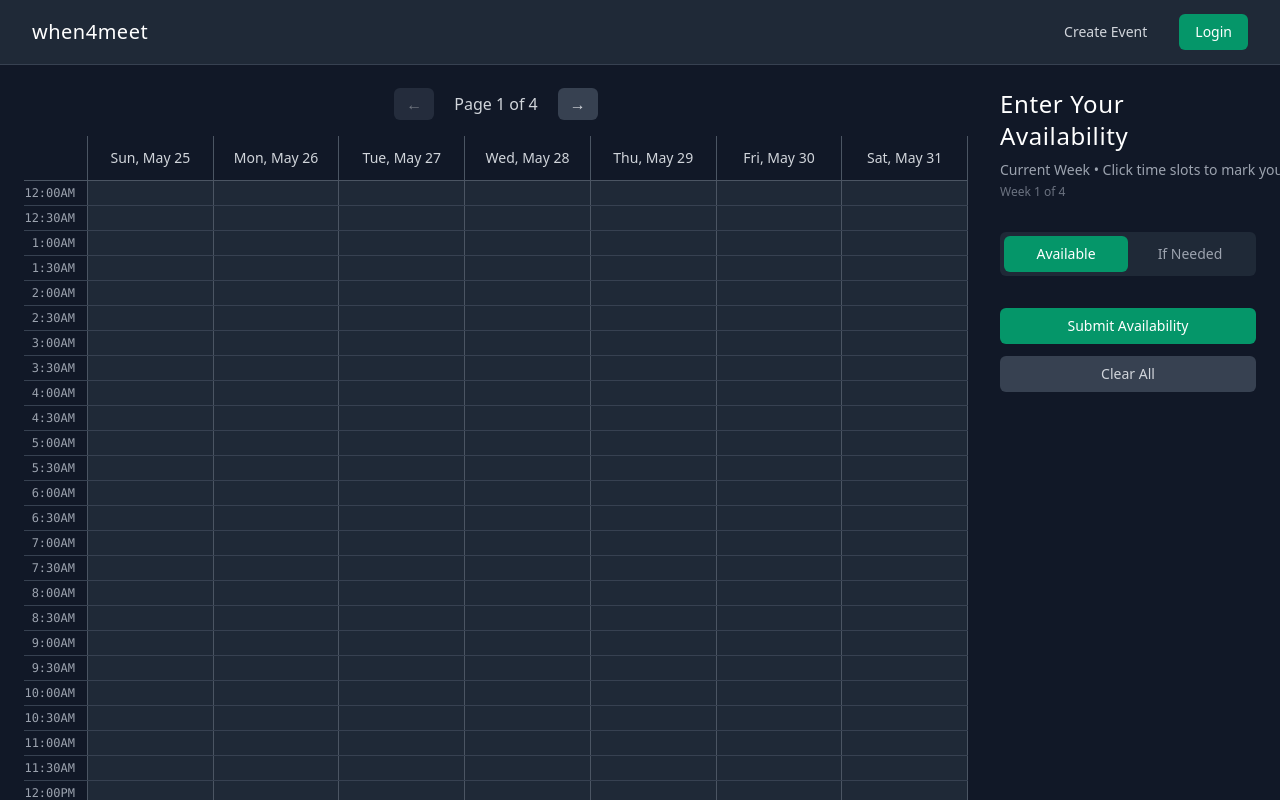
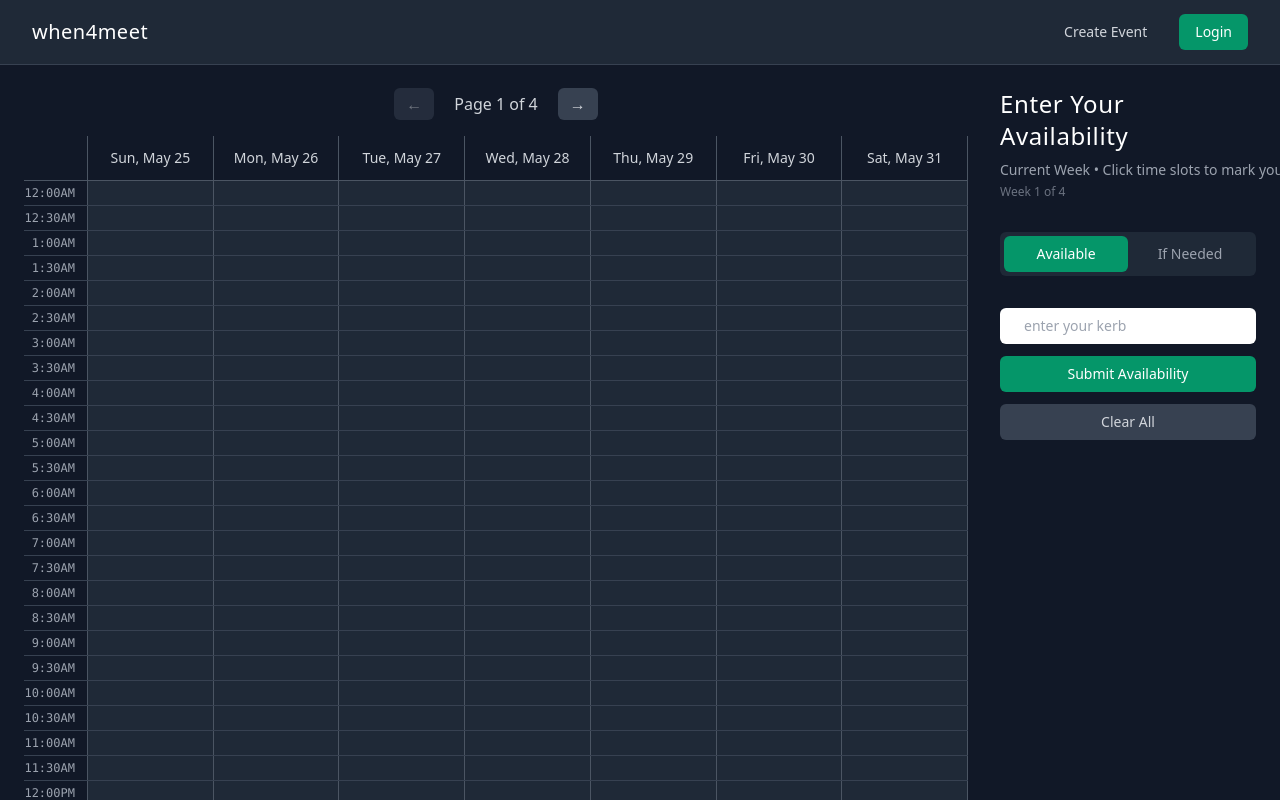
Before and after one commit to camerxnlol/when4meet, a Next.js app: page /home in a window 1280 px wide. Shown: the top 800 px of the page. Built offline with nearby package versions, Linux system fonts and the light colour scheme.

Commit message:
kerb button on personal availability page

```diff
--- a/src/components/When4meet/Sidebar.tsx
+++ b/src/components/When4meet/Sidebar.tsx
@@ -76,6 +76,13 @@ export const Sidebar: React.FC<SidebarProps> = ({
         </div>
       </div>
 
+      {/* Kerb field */}
+      <div className="pb-3 flex flex-col gap-3">
+        <input type="text" placeholder="enter your kerb" id="kerbInput"
+        className="w-full px-6 py-2 text-white rounded-md transition-all duration-200 text-sm font-medium text-gray-700">
+        </input>
+      </div>
+
       {/* Action buttons */}
       <div className="flex flex-col gap-3">
         <button
--- a/src/components/When4meet/index.tsx
+++ b/src/components/When4meet/index.tsx
@@ -34,8 +34,17 @@ const When4meet: React.FC<When4meetProps> = ({ eventData }) => {
   const handleSubmit = () => {
     const availabilityArray = Array.from(availability);
     const ifNeededArray = Array.from(ifNeeded);
+    const input = document.getElementById("kerbInput") as HTMLInputElement;
+    const kerb = input.value
+
+    if (kerb.length == 0) {
+      alert(`Please Enter Your Kerb`);
+      return;
+    }
+
     console.log('Selected availability:', availabilityArray);
     console.log('If needed:', ifNeededArray);
+    console.log('Kerb:', kerb);
     alert(
       `Selected ${availabilityArray.length} available blocks and ${ifNeededArray.length} if-needed blocks!`
     );
```
